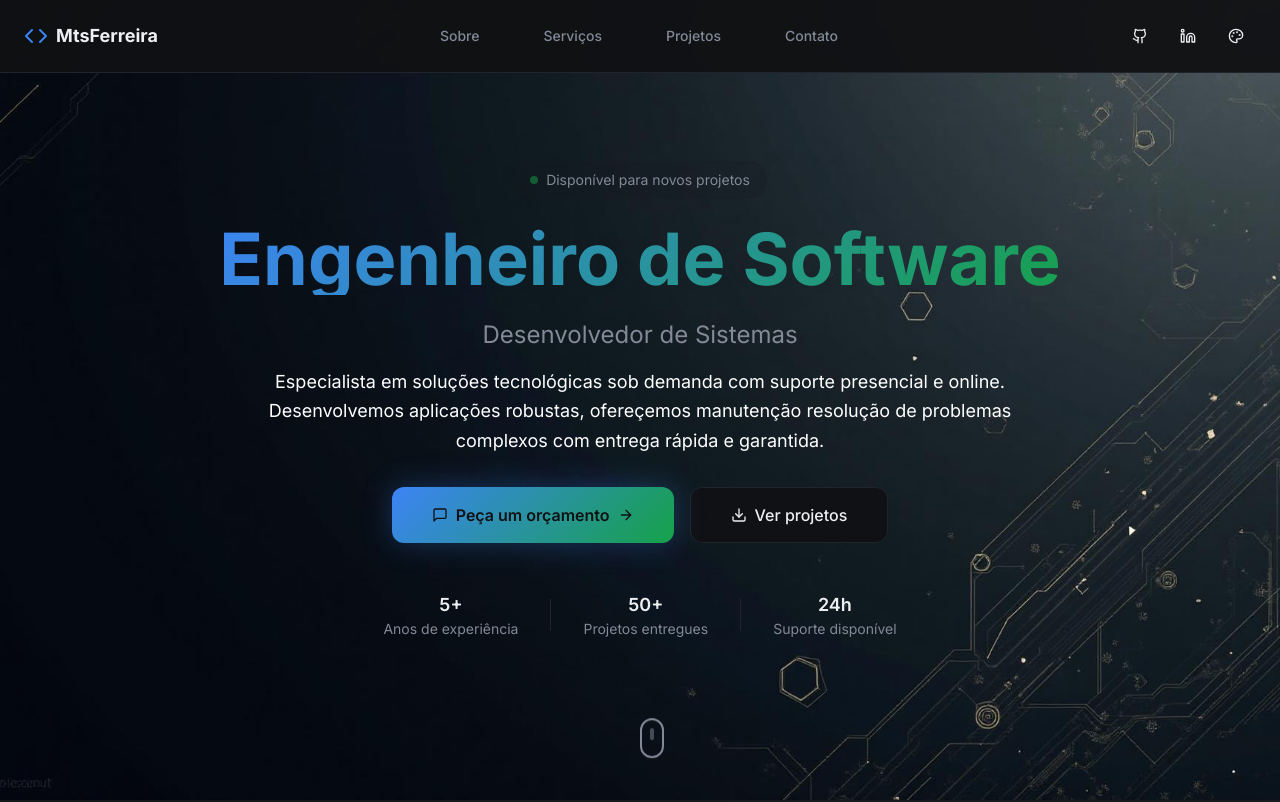
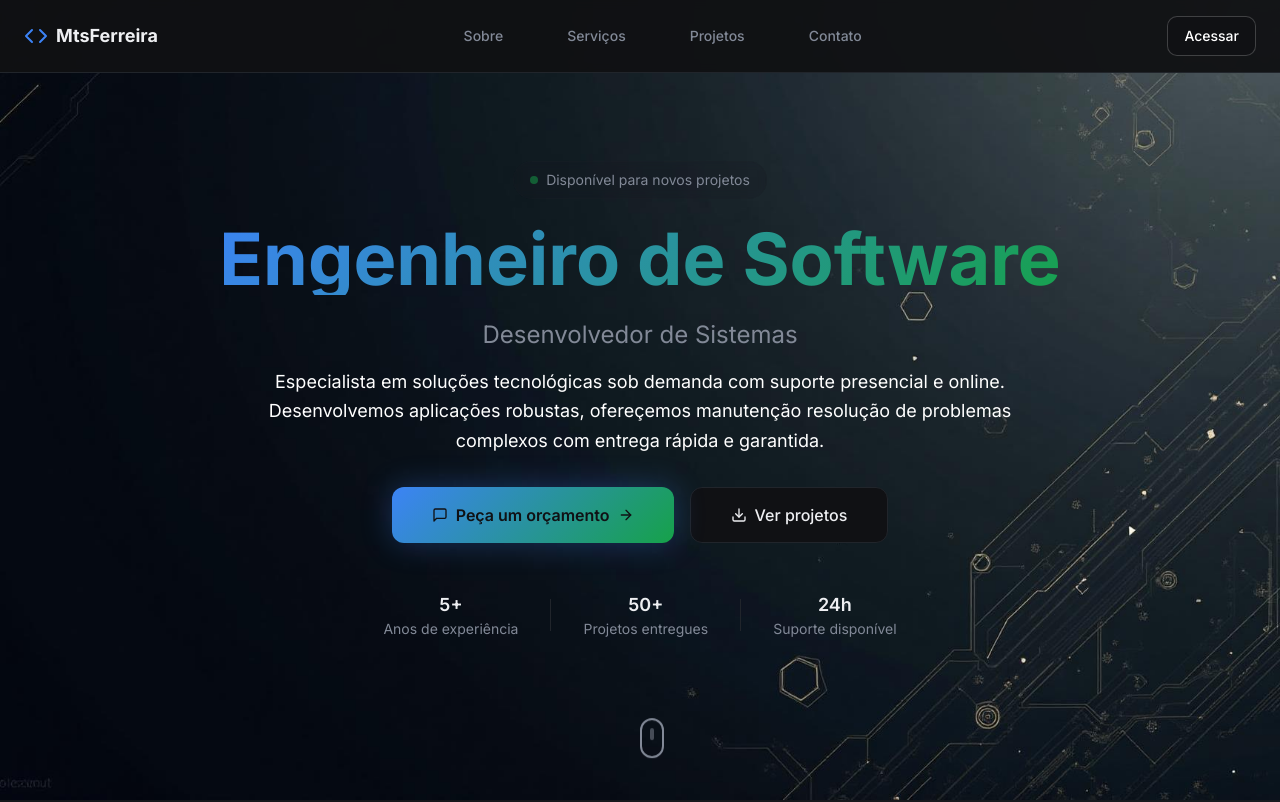
Before and after one commit to mmatteuus/mtsferreira, a React (Vite) app: page / in a window 1280 px wide. Shown: the top 802 px of the page. Built offline with nearby package versions, Linux system fonts and the light colour scheme.

Commit message:
Replace icons with access buttons
Replaced social media icons in the header with access buttons to GitHub, LinkedIn, and Behance.

```diff
--- a/src/components/Header.tsx
+++ b/src/components/Header.tsx
@@ -41,20 +41,8 @@ const Header = () => {
           {/* Social Links & Mobile Menu */}
           <div className="flex items-center gap-4">
             <div className="hidden md:flex items-center gap-2">
-              <Button variant="ghost" size="icon" asChild>
-                <a href="https://github.com" target="_blank" rel="noopener noreferrer">
-                  <Github className="h-4 w-4" />
-                </a>
-              </Button>
-              <Button variant="ghost" size="icon" asChild>
-                <a href="https://linkedin.com" target="_blank" rel="noopener noreferrer">
-                  <Linkedin className="h-4 w-4" />
-                </a>
-              </Button>
-              <Button variant="ghost" size="icon" asChild>
-                <a href="https://behance.net" target="_blank" rel="noopener noreferrer">
-                  <Palette className="h-4 w-4" />
-                </a>
+              <Button variant="outline" className="text-white border-white/20 hover:bg-white/10">
+                Acessar
               </Button>
             </div>
 
```
